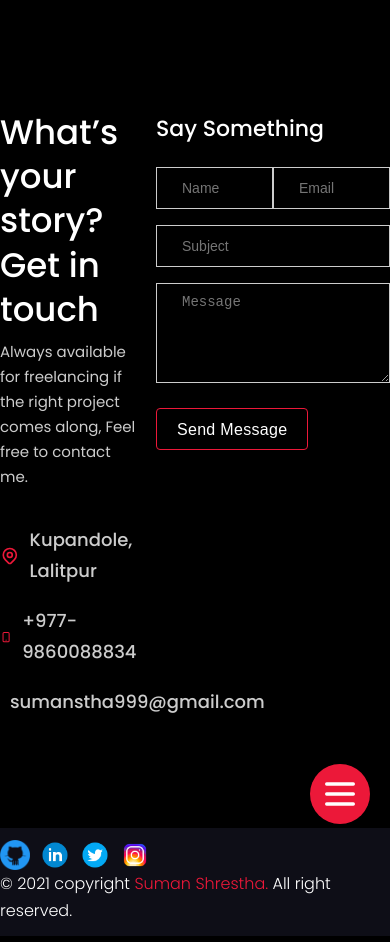
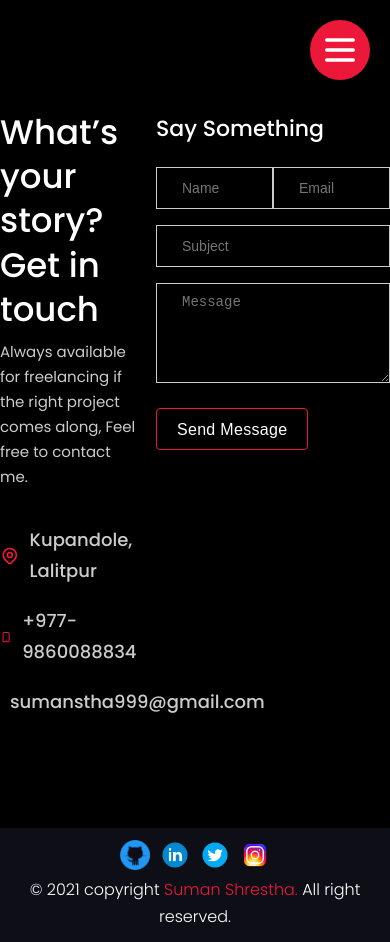
Before and after one commit to sumancfc/react-next-portfolio, a Next.js app: page /contact-me in a window 390 px wide. Built offline with nearby package versions, Linux system fonts and the light colour scheme.

Commit message:
Responsive footer

```diff
--- a/components/Footer.js
+++ b/components/Footer.js
@@ -6,14 +6,14 @@ const Footer = () => {
     <footer className='footer section'>
       <div className='container'>
         <div className='row d-flex justify-between align-center'>
-          <div className=''>
+          <div>
             <SocialIcons />
           </div>
-          <div className=''>
-            <p className='m-0'>
+          <div>
+            <p className='copyright'>
               &copy; {new Date().getFullYear()} copyright{" "}
               <Link href='/'>
-                <a className='text-blue' target='_blank'>
+                <a className='copyright__text' target='_blank'>
                   Suman Shrestha.
                 </a>
               </Link>{" "}
--- a/styles/partials/_footer.scss
+++ b/styles/partials/_footer.scss
@@ -1,9 +1,19 @@
 /*======= footer =======*/
 .footer {
   position: relative;
-  padding: 12px 0;
+  padding: 12px 30px;
   background: $colorBackground;
   overflow: hidden;
+
+  @media #{$tiny} {
+    padding: 12px;
+  }
+
+  .row {
+    @media #{$sm} {
+      justify-content: center;
+      flex-direction: column;
+    }
 
     ul {
       li {
@@ -19,4 +29,12 @@
         }
       }
     }
+
+    .copyright {
+      @media #{$sm} {
+        margin-top: 6px;
+        text-align: center;
       }
+    }
+  }
+}
--- a/styles/partials/_global.scss
+++ b/styles/partials/_global.scss
@@ -80,10 +80,6 @@ h6 {
   margin: auto;
 }
 
-.p-15 {
-  padding: 0 15px;
-}
-
 .section-title {
   flex: 0 0 100%;
   max-width: 100%;
@@ -160,11 +156,7 @@ h6 {
   flex: 0 0 auto;
 }
 
-.m-0 {
-  margin: 0;
-}
-
-.text-blue {
+.copyright__text {
   color: $colorRed;
 }
 
@@ -186,7 +178,7 @@ h6 {
   display: none;
   position: fixed;
   right: 20px;
-  bottom: 20px;
+  top: 20px;
   z-index: 11;
 
   @media #{$sm} {
```
Lines whose indentation alone changed are shown as unchanged.
